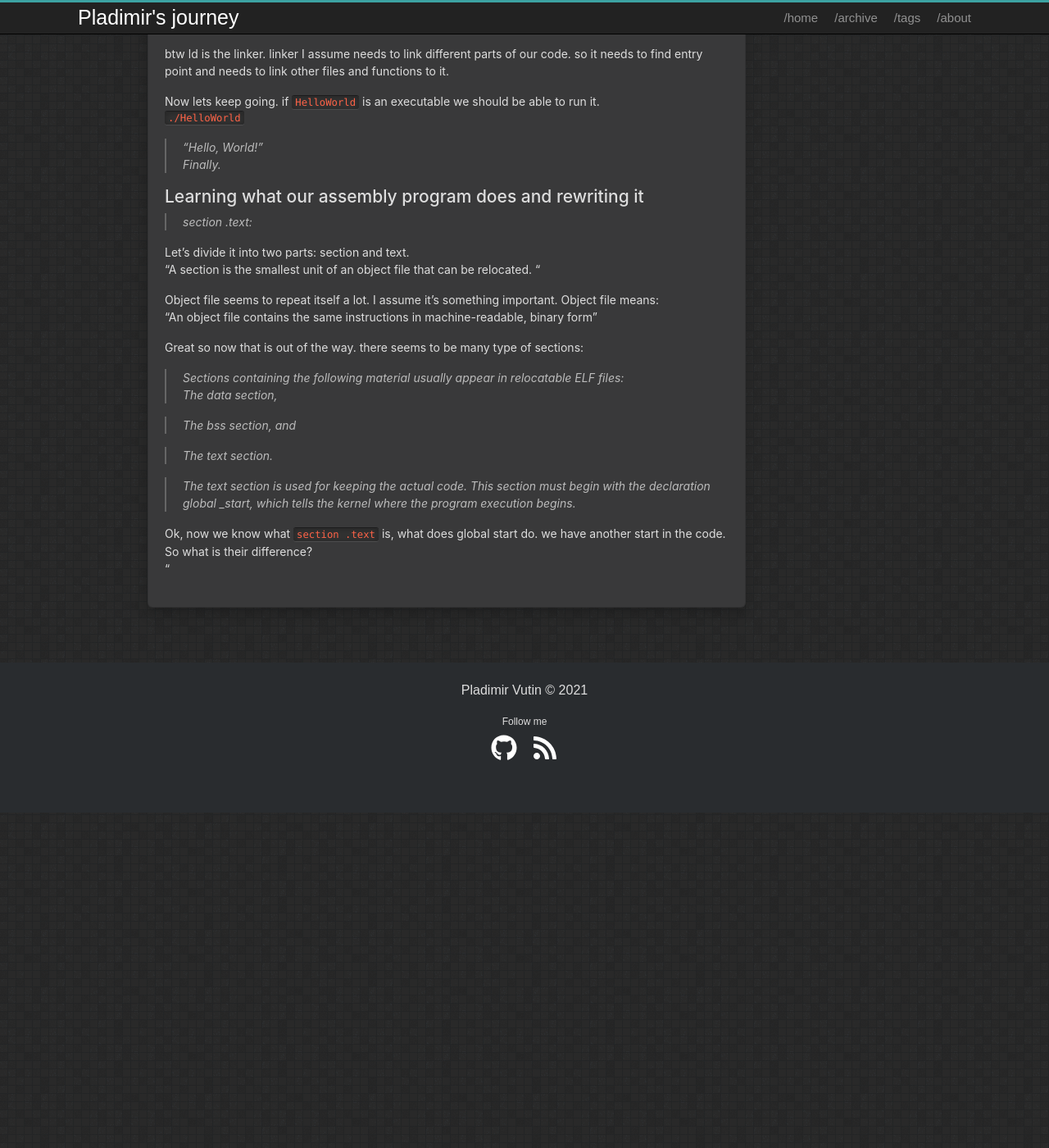
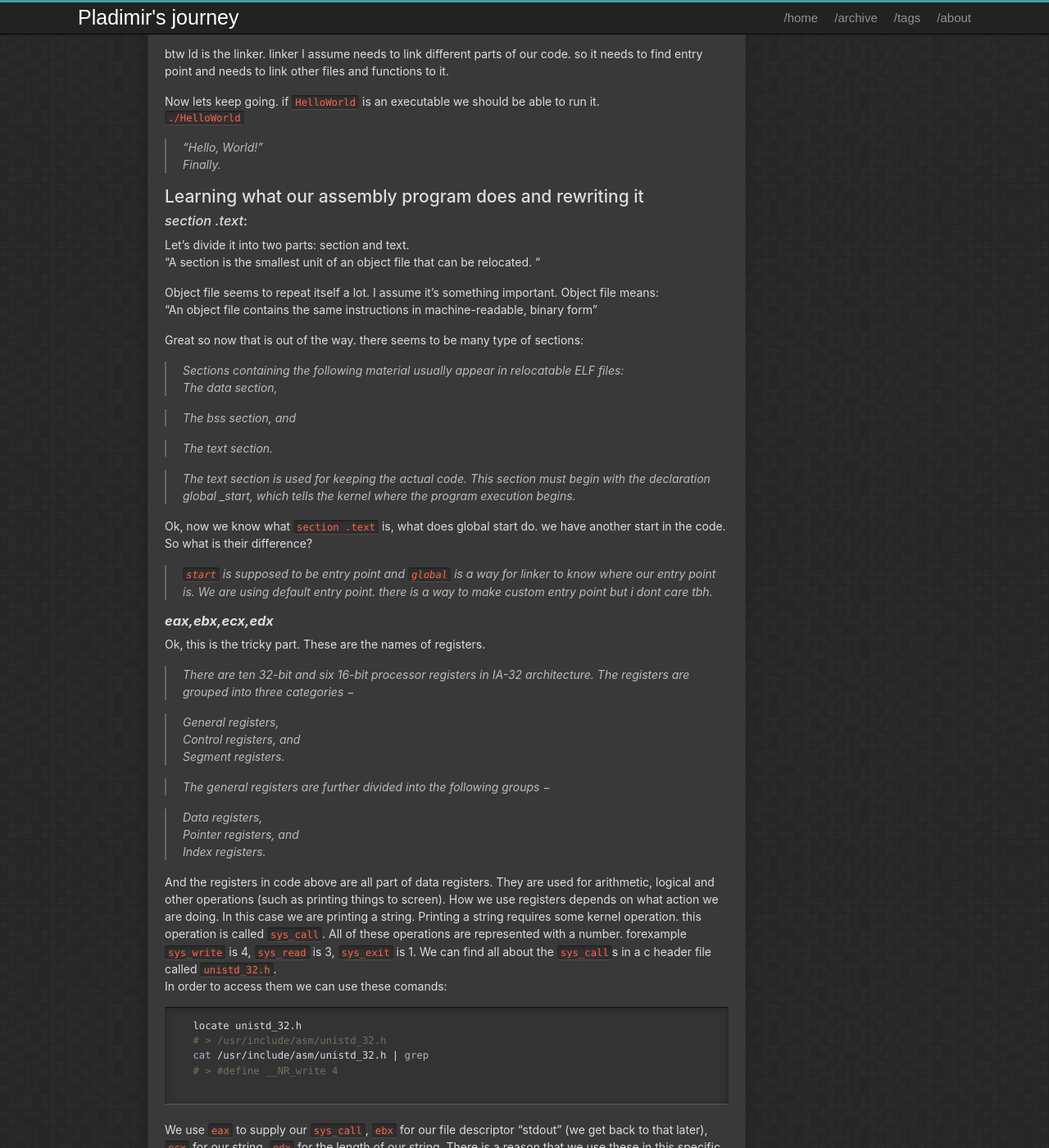
Before and after one commit to SchrodingersNeko749/pladimirBlog, a Jekyll site: the page built from _posts/2021-11-17-assembly.md, in a window 1280 px wide and 1400 px high, scrolled down 1537 px. Shown: the whole window at 82% size. Built offline with Jekyll 4.4.1, drawn with Linux system fonts in a browser that asks for light colours; before the commit the page ends 2528 px from its top, so only the background shows below that; some of the changed text lies outside the part shown.

Commit message:
onFileChangeHook

````diff
--- a/_layouts/home.html
+++ b/_layouts/home.html
@@ -2,13 +2,12 @@
 layout: page
 ---
 
-{% for post in site.posts limit:10 %}
+{% for post in site.posts limit:5 %}
 <h2 class="post-title">
     <a href="{{ post.url | relative_url }}">
         {{ post.title }}
     </a>
 </h2>
-
 <div class="post-meta">
     <div class="post-time">
         <i class="fa fa-calendar-alt"></i>
--- a/_posts/2021-11-17-assembly.md
+++ b/_posts/2021-11-17-assembly.md
@@ -69,7 +69,7 @@ Finally.
 
 ## Learning what our assembly program does and rewriting it
 
->section .text:
+### *section .text*:
 
 Let's divide it into two parts: section and text.
 "A section is the smallest unit of an object file that can be relocated. "
@@ -88,4 +88,124 @@ Great so now that is out of the way. there seems to be many type of sections:
 >The text section is used for keeping the actual code. This section must begin with the declaration global _start, which tells the kernel where the program execution begins.
 
 Ok, now we know what `section .text` is, what does global start do. we have another start in the code. So what is their difference?
-"
+
+>`start` is supposed to be entry point and `global` is a way for linker to know where our entry point is. We are using default entry point. there is a way to make custom entry point but i dont care tbh.
+
+### ***eax,ebx,ecx,edx***
+
+Ok, this is the tricky part. These are the names of registers.
+
+>There are ten 32-bit and six 16-bit processor registers in IA-32 architecture. The registers are grouped into three categories −
+
+>General registers,
+>Control registers, and
+>Segment registers.
+
+>The general registers are further divided into the following groups −
+
+>Data registers,
+>Pointer registers, and
+>Index registers.
+
+And the registers in code above are all part of data registers. They are used for arithmetic, logical and other operations (such as printing things to screen). How we use registers depends on what action we are doing. In this case we are printing a string. Printing a string requires some kernel operation. this operation is called `sys_call`. All of these operations are represented with a number. forexample `sys_write` is 4, `sys_read` is 3, `sys_exit` is 1. We can find all about the `sys_call`s in a c header file called `unistd_32.h`.
+In order to access them we can use these comands:
+
+{% highlight bash %}{% raw %}
+   locate unistd_32.h
+   # > /usr/include/asm/unistd_32.h
+   cat /usr/include/asm/unistd_32.h | grep
+   # > #define __NR_write 4
+{% endraw %} {% endhighlight %}
+
+We use `eax` to supply our `sys_call`, `ebx` for our file descriptor "stdout" (we get back to that later), `ecx` for our string, `edx` for the length of our string. There is a reason that we use these in this specific way but for now I try not to think about it and just memorize things. If I forget i just look them up. For example we can use `man` to see argument structure of `write`.
+
+{% highlight bash %}{% raw %}
+   man 2 write
+   # > ssize_t write(int fd, const void *buf, size_t count);
+{% endraw %} {% endhighlight %}
+and you go by the order of they are written. `fd` refers to `ebx`, `buf` refers to `ecx`, and `count` refers to `edx`. I think this is how it goes but I might be wrong. Future me might be judging me heavily but for now that's how I use the manual.
+
+### ***file descriptor***
+
+>A file descriptor is a number that uniquely identifies an open file in a computer's operating system. It describes a data resource, and how that resource may be accessed.
+
+Kernel needs to know this number to perform operation for write. Forexample to know information about the type of file.
+
+### ***int 80***
+
+`int` doesn't mean integer surprise surprise. It actually means interrupt.
+>An interrupt is a condition that halts the microprocessor temporarily to work on a different task and then return to its previous task. Whenever an interrupt occurs the processor completes the execution of the current instruction and starts the execution of an Interrupt Service Routine (ISR) or Interrupt Handler.
+
+So we tell cpu to start doing our thing which is writing our string using `sys_call`.
+
+# Now Time to Rewrite
+I'm not going to just rewrite this. I'm going to improve on it based on what we learned. I'm going to print "enter your name" then read and input and then print it then gracefully exit the program.
+
+so first I added the necessary variables.
+
+```
+  section .data
+  msg1 db "Please enter your name!", 0xa
+  len1 equ $ - msg1
+  msg2 db "Your name is:", 0xa
+  len2 equ $ - msg2
+```
+and then printed them on screen like how we learned.
+
+now time to read from user input with sys_read.
+First we need to add `.bss` section. what it does is that it `reserves` bytes for our input. `resb` means reserve byte.
+
+```
+  section .bss
+  name resb 5
+```
+
+Then we just finish the code using `man` page.
+
+```
+ section .text
+    global_start   ;must be declared for linker (ld)
+
+ _start:
+    mov  edx,len1
+    mov  ecx,msg1
+    mov  ebx,1
+    mov  eax,4
+    int  0x80
+
+    mov eax, 3 ;sys_read
+    mov ebx, 2
+    mov ecx, name
+    mov edx, 5
+    int 0x80
+
+    mov edx, len2
+    mov ecx, msg2
+    mov eax, 4
+    mov ebx, 1
+    int 0x80
+
+    mov edx, 5
+    mov ecx, name
+    mov eax, 4
+    mov ebx, 2
+    int 0x80
+
+    mov  eax,1     ;system call number (sys_exit)
+    int  0x80      ;call kernel
+
+ section .data
+ msg1 db "Please enter your name!", 0xa
+ len1 equ $ - msg1
+ msg2 db "Your name is:", 0x20, 0x0
+ len2 equ $ - msg2
+
+ section .bss
+ name resb 5
+```
+and we got it!
+```
+Please enter your name!
+pladimir
+Your name is: pladimir
+```
--- a/assets/css/theme.scss
+++ b/assets/css/theme.scss
@@ -432,7 +432,7 @@ table.inner-borders {
   }
   .footer-distributed .footer {
     float: none;
-    margin: 0 auto 20px;
+    //margin: 0 auto 20px;
   }
   .footer-distributed .footer {
     line-height: 1.8;
````
Also changed, not shown: about.markdown (deleted, +0 -18 lines).
